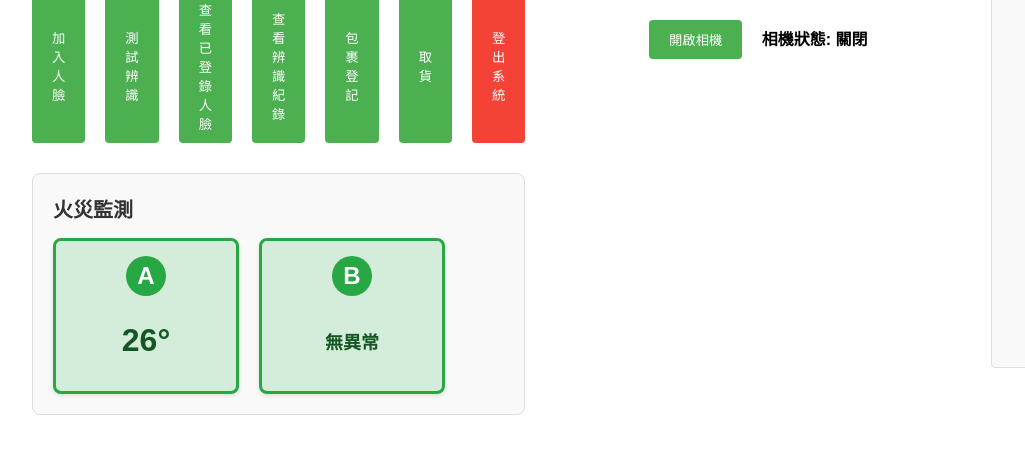
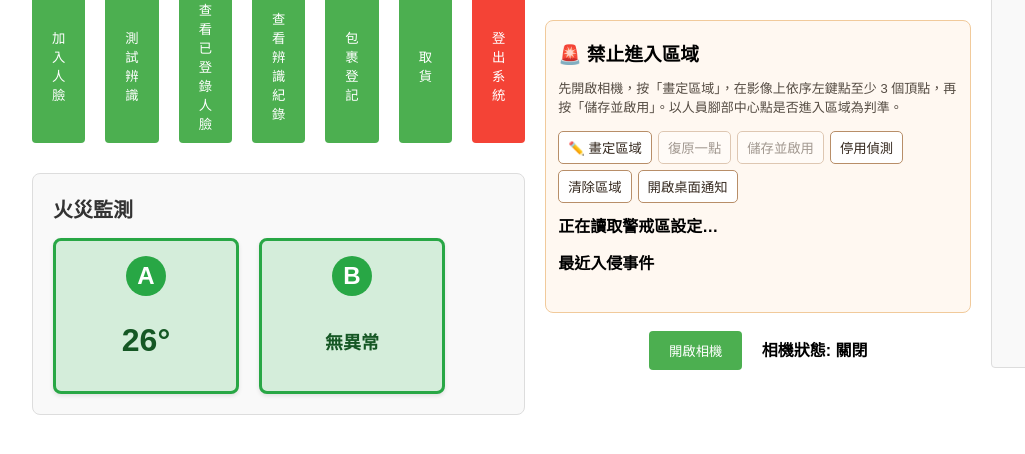
Before and after one commit to 5b1g0030/Community-Management, a Python web app: template templates/manager.html in a window 1280 px wide. Shown: the part 119-573 px from the top of the page, without its empty margins (8-1033 px from the left). Run offline with Jinja, Linux system fonts and the light colour scheme; the template is opened without the code that fills it, so the values that code supplies are empty.

Commit message:
新增區域偵測功能，包含前端 UI 和後端邏輯；調整信心度參數格式，更新相關樣式與腳本(目前無後端功能)。

```diff
--- a/app.py
+++ b/app.py
@@ -328,7 +328,7 @@ async def get_recognition_logs_datatables():
     data = []
     for item in logs:
         face_id = item['face_id'] if item['face_id'] is not None else '無'
-        confidence = f"{item['confidence']:.1f}" if item['confidence'] is not None else '無'
+        confidence = f"{item['confidence']:.2f}" if item['confidence'] is not None else '無'
 
         data.append([
             item['id'],
--- a/modules/config.py
+++ b/modules/config.py
@@ -4,7 +4,7 @@
 DATABASE = "face_database/face_database.db"
 
 # 信心度(越小越相似)
-FACE_RECOGNITION_TOLERANCE = 0.5
+FACE_RECOGNITION_TOLERANCE = 0.43
 
 # ===== 人臉辨識優化參數 =====
 FACE_RECOGNITION_FRAME_SKIP = 12  # 每 n 幀才執行一次辨識（原本 3，提高以減少運算）
--- /dev/null
+++ b/static/css/intrusion.css
@@ -0,0 +1,16 @@
+/* The overlay matches the MJPEG image, including its responsive dimensions. */
+/* 區域偵測 CSS */
+.intrusion-video-wrap { position: relative; display: inline-block; width: 100%; max-width: 426px; line-height: 0; }
+.intrusion-video-wrap #video-stream { display: block; width: 100%; max-width: none; height: auto; }
+#intrusion-canvas { position: absolute; top: 0; left: 0; z-index: 2; pointer-events: none; touch-action: none; }
+.intrusion-panel { background: #fff8f1; border: 1px solid #f1ca9b; border-radius: 8px; padding: 12px; margin: 10px 0 18px; }
+.intrusion-panel h3, .intrusion-panel h4 { margin: 6px 0 10px; }
+.intrusion-hint { font-size: 13px; line-height: 1.5; color: #554c43; }
+.intrusion-actions { display: flex; flex-wrap: wrap; gap: 6px; }
+.intrusion-actions button { border: 1px solid #b88e68; background: #fff; color: #35291f; border-radius: 5px; padding: 6px 9px; cursor: pointer; }
+.intrusion-actions button:disabled { cursor: not-allowed; opacity: .45; }
+#intrusion-state { font-weight: 600; margin: 10px 0; }
+#intrusion-error { font-size: 13px; color: #9c1e1e; overflow-wrap: anywhere; }
+#intrusion-events { padding-left: 18px; max-height: 220px; overflow-y: auto; font-size: 13px; line-height: 1.45; }
+#intrusion-events li { padding: 6px 0; border-bottom: 1px solid #eed9c7; }
+.intrusion-toast { position: fixed; bottom: 25px; right: 25px; z-index: 9000; max-width: 420px; padding: 16px; background: #a61b1b; border: 2px solid #ffb9b9; color: #fff; border-radius: 8px; box-shadow: 0 5px 22px rgba(0,0,0,.3); font-weight: bold; }
--- /dev/null
+++ b/static/js/intrusion.js
@@ -0,0 +1,184 @@
+/** One editable, normalized polygon over the existing manager MJPEG image. */
+/* 區域偵測 JavaScript */
+
+export function initIntrusionUI(socket) {
+    const img = document.getElementById('video-stream');
+    const canvas = document.getElementById('intrusion-canvas');
+    const status = document.getElementById('intrusion-state');
+    const error = document.getElementById('intrusion-error');
+    const eventList = document.getElementById('intrusion-events');
+    if (!img || !canvas || !status) return;
+
+    const btn = {
+        edit: document.getElementById('intrusion-edit'),
+        undo: document.getElementById('intrusion-undo'),
+        save: document.getElementById('intrusion-save'),
+        toggle: document.getElementById('intrusion-toggle'),
+        clear: document.getElementById('intrusion-clear'),
+        permission: document.getElementById('intrusion-permission')
+    };
+    const ctx = canvas.getContext('2d');
+    let points = [];
+    let savedPoints = [];
+    let editing = false;
+    let enabled = false;
+
+    function setError(message = '') { error.textContent = message; }
+    async function api(url, options = {}) {
+        const response = await fetch(url, { cache: 'no-store', ...options });
+        const data = await response.json();
+        if (!response.ok || !data.success) throw new Error(data.message || `HTTP ${response.status}`);
+        return data;
+    }
+    const jsonRequest = (method, data) => ({
+        method, headers: { 'Content-Type': 'application/json' }, body: JSON.stringify(data)
+    });
+    function syncCanvas() {
+        const rect = img.getBoundingClientRect();
+        const width = Math.round(rect.width);
+        const height = Math.round(rect.height);
+        if (width <= 0 || height <= 0) return;
+        canvas.style.width = `${width}px`;
+        canvas.style.height = `${height}px`;
+        const scale = window.devicePixelRatio || 1;
+        canvas.width = Math.round(width * scale);
+        canvas.height = Math.round(height * scale);
+        ctx.setTransform(scale, 0, 0, scale, 0, 0);
+        draw();
+    }
+    function draw() {
+        const width = parseFloat(canvas.style.width) || img.clientWidth;
+        const height = parseFloat(canvas.style.height) || img.clientHeight;
+        if (!width || !height) return;
+        ctx.clearRect(0, 0, width, height);
+        if (!points.length) return;
+        ctx.beginPath();
+        ctx.moveTo(points[0][0] * width, points[0][1] * height);
+        for (const [x, y] of points.slice(1)) ctx.lineTo(x * width, y * height);
+        if (points.length >= 3 && !editing) ctx.closePath();
+        ctx.strokeStyle = enabled && !editing ? '#ff3b30' : '#ffba08';
+        ctx.lineWidth = 3;
+        ctx.stroke();
+        if (points.length >= 3 && !editing) {
+            ctx.fillStyle = 'rgba(255,59,48,0.18)';
+            ctx.fill();
+        }
+        for (const [x, y] of points) {
+            ctx.beginPath();
+            ctx.arc(x * width, y * height, 4, 0, Math.PI * 2);
+            ctx.fillStyle = '#ffffff';
+            ctx.fill();
+            ctx.stroke();
+        }
+    }
+    function refreshButtons() {
+        canvas.style.pointerEvents = editing ? 'auto' : 'none';
+        canvas.style.cursor = editing ? 'crosshair' : 'default';
+        btn.edit.textContent = editing ? '取消畫定' : '✏️ 畫定區域';
+        btn.save.disabled = !editing || points.length < 3;
+        btn.undo.disabled = !editing || points.length === 0;
+        btn.toggle.disabled = editing || savedPoints.length < 3;
+        btn.toggle.textContent = enabled ? '暫停偵測' : '啟用偵測';
+        status.textContent = editing
+            ? `編輯中：${points.length} 個頂點（至少 3 個）`
+            : (savedPoints.length < 3 ? '尚未設定禁止進入區域'
+                : enabled ? '🔴 區域入侵偵測已啟用（相機開啟時才會分析影像）'
+                          : '⏸ 已儲存區域，但目前停用偵測');
+        draw();
+    }
+    function applyZone(data) {
+        savedPoints = Array.isArray(data.points) ? data.points.map(p => [...p]) : [];
+        enabled = Boolean(data.enabled);
+        if (!editing) points = savedPoints.map(p => [...p]);
+        refreshButtons();
+    }
+    canvas.addEventListener('click', e => {
+        if (!editing || points.length >= 20) return;
+        const rect = canvas.getBoundingClientRect();
+        if (rect.width <= 0 || rect.height <= 0) return;
+        const x = Math.max(0, Math.min(1, (e.clientX - rect.left) / rect.width));
+        const y = Math.max(0, Math.min(1, (e.clientY - rect.top) / rect.height));
+        points.push([x, y]);
+        refreshButtons();
+    });
+    btn.edit.addEventListener('click', () => {
+        editing = !editing;
+        points = editing ? [] : savedPoints.map(p => [...p]);
+        setError();
+        refreshButtons();
+    });
+    btn.undo.addEventListener('click', () => {
+        if (editing) points.pop();
+        refreshButtons();
+    });
+    btn.save.addEventListener('click', async () => {
+        try {
+            setError();
+            const data = await api('/api/intrusion/zone', jsonRequest('PUT', { points, enabled: true }));
+            editing = false;
+            applyZone(data);
+        } catch (e) { setError(`儲存失敗：${e.message}`); }
+    });
+    btn.toggle.addEventListener('click', async () => {
+        try {
+            setError();
+            const data = await api('/api/intrusion/zone', jsonRequest('PUT', { enabled: !enabled }));
+            applyZone(data);
+        } catch (e) { setError(`切換失敗：${e.message}`); }
+    });
+    btn.clear.addEventListener('click', async () => {
+        if (!confirm('確定清除目前禁止進入區域並停止偵測？')) return;
+        try {
+            setError();
+            const data = await api('/api/intrusion/zone', { method: 'DELETE' });
+            editing = false;
+            applyZone(data);
+        } catch (e) { setError(`清除失敗：${e.message}`); }
+    });
+    btn.permission.addEventListener('click', async () => {
+        if (!('Notification' in window)) {
+            return setError('瀏覽器不支援桌面通知，仍可使用頁面內通知');
+        }
+        try {
+            const permission = await Notification.requestPermission();
+            setError(permission === 'granted' ? '桌面通知已允許；請保持管理頁面開啟。'
+                                                  : '尚未允許桌面通知；頁面警報仍可運作。');
+        } catch (e) { setError(`通知權限錯誤：${e.message}`); }
+    });
+    function addEvent(ev) {
+        const li = document.createElement('li');
+        const time = String(ev.timestamp || '');
+        li.textContent = `${time}｜${String(ev.message || '有人進入禁止區域')}`;
+        eventList.prepend(li);
+        while (eventList.children.length > 20) eventList.lastChild.remove();
+    }
+    socket.on('intrusion_alert', ev => {
+        addEvent(ev);
+        status.textContent = '🚨 警報：偵測到人員進入禁止區域！';
+        document.title = '🚨 區域入侵警報 - 社區管理';
+        if ('Notification' in window && Notification.permission === 'granted') {
+            try { new Notification('社區禁止區域入侵警報', { body: String(ev.message || '') }); }
+            catch (e) { console.warn('桌面通知未送達:', e); }
+        }
+        // In-page alert always works when manager page is open.
+        const toast = document.createElement('div');
+        toast.className = 'intrusion-toast';
+        toast.textContent = String(ev.message || '有人進入禁止區域');
+        document.body.appendChild(toast);
+        setTimeout(() => toast.remove(), 8000);
+    });
+    socket.on('intrusion_error', ev => setError(`偵測模組錯誤：${ev.message || '未知錯誤'}`));
+    socket.on('intrusion_zone_updated', data => applyZone(data));
+    if ('ResizeObserver' in window) new ResizeObserver(syncCanvas).observe(img);
+    window.addEventListener('resize', syncCanvas);
+    img.addEventListener('load', syncCanvas);
+    Promise.all([
+        api('/api/intrusion/zone'),
+        api('/api/intrusion/events')
+    ]).then(([zone, history]) => {
+        applyZone(zone);
+        for (const event of (history.events || []).slice().reverse()) addEvent(event);
+        syncCanvas();
+    }).catch(e => setError(`初始化失敗：${e.message}`));
+    refreshButtons();
+}
--- a/static/js/main.js
+++ b/static/js/main.js
@@ -9,6 +9,7 @@ import { addFaceModal, testFaceModal, viewFace, visitorBooking, initViewLogDbMod
 import { initializeRecognitionLogsTable, initRecognitionSocket, clearLogFilters } from "./recognitionLogs.js";
 import { io } from "/static/js/socket.io.esm.js"; // 引入 Socket.IO 客戶端庫
 import { modalsClose } from "./modalController.js";
+import { initIntrusionUI } from "./intrusion.js"; // 區域偵測
 
 document.addEventListener('DOMContentLoaded', () => {
 
@@ -262,14 +263,14 @@ document.addEventListener('DOMContentLoaded', () => {
         setInterval(updateFireStatus, 5000);
     }
 
-    // *************************
-    // 辨識紀錄篩選-初始化函式
-    // *************************
     // ===== 初始化辨識紀錄 DataTable =====
     // var recognitionLogsTable = null; // DataTables 實例變數
     // 辨識紀錄即時推送
     const socket = io();
     initRecognitionSocket(socket); // 辨識紀錄及時顯示與更新
+
+    // ===== 初始化區域偵測 UI =====
+    initIntrusionUI(socket); // 區域入侵警報／區域畫定
 
     // ===== 監聽取貨成功事件 =====
     socket.on('pickup_success', function(data) {
--- a/templates/manager.html
+++ b/templates/manager.html
@@ -14,6 +14,7 @@
     <link rel="stylesheet" href="{{ url_for('static', filename='css/recognitionMessages.css') }}"> <!-- 即時顯示紀錄區樣式 -->
     <link rel="stylesheet" href="{{ url_for('static', filename='css/dataTablesFilter.css') }}"> <!-- 辨識記錄篩選器樣式 -->
     <link rel="stylesheet" href="{{ url_for('static', filename='css/fire.css') }}"> <!-- 火災監測樣式 -->
+    <link rel="stylesheet" href="{{ url_for('static', filename='css/intrusion.css') }}"> <!-- 區域偵測樣式 -->
     <!-- 引入 DataTables CSS -->
     <link rel="stylesheet" type="text/css" href="{{ url_for('static', filename='css/dataTables.dataTables.css') }}">
 
@@ -95,6 +96,25 @@
             <div class="video-container">
                 <img id="video-stream" src="{{ url_for('video_feed') }}" alt="影像串流" >
             </div>
+
+            <!-- 區域偵測-控制面板 -->
+            <section class="intrusion-panel" aria-label="區域入侵警報">
+                <h3>🚨 禁止進入區域</h3>
+                <p class="intrusion-hint">先開啟相機，按「畫定區域」，在影像上依序左鍵點至少 3 個頂點，再按「儲存並啟用」。以人員腳部中心點是否進入區域為判準。</p>
+                <div class="intrusion-actions">
+                    <button type="button" id="intrusion-edit">✏️ 畫定區域</button>
+                    <button type="button" id="intrusion-undo" disabled>復原一點</button>
+                    <button type="button" id="intrusion-save" disabled>儲存並啟用</button>
+                    <button type="button" id="intrusion-toggle">停用偵測</button>
+                    <button type="button" id="intrusion-clear">清除區域</button>
+                    <button type="button" id="intrusion-permission">開啟桌面通知</button>
+                </div>
+                <p id="intrusion-state" role="status">正在讀取警戒區設定…</p>
+                <p id="intrusion-error" role="alert"></p>
+                <h4>最近入侵事件</h4>
+                <ul id="intrusion-events" aria-live="polite"></ul>
+            </section>
+            <!-- 區域偵測-控制面板 -->
 
             <!-- 相機控制按鈕 -->
             <div class="camera-controls" style="margin-top: 15px; text-align: center;">
```
Also changed, not shown: face_database/face_database.db.
